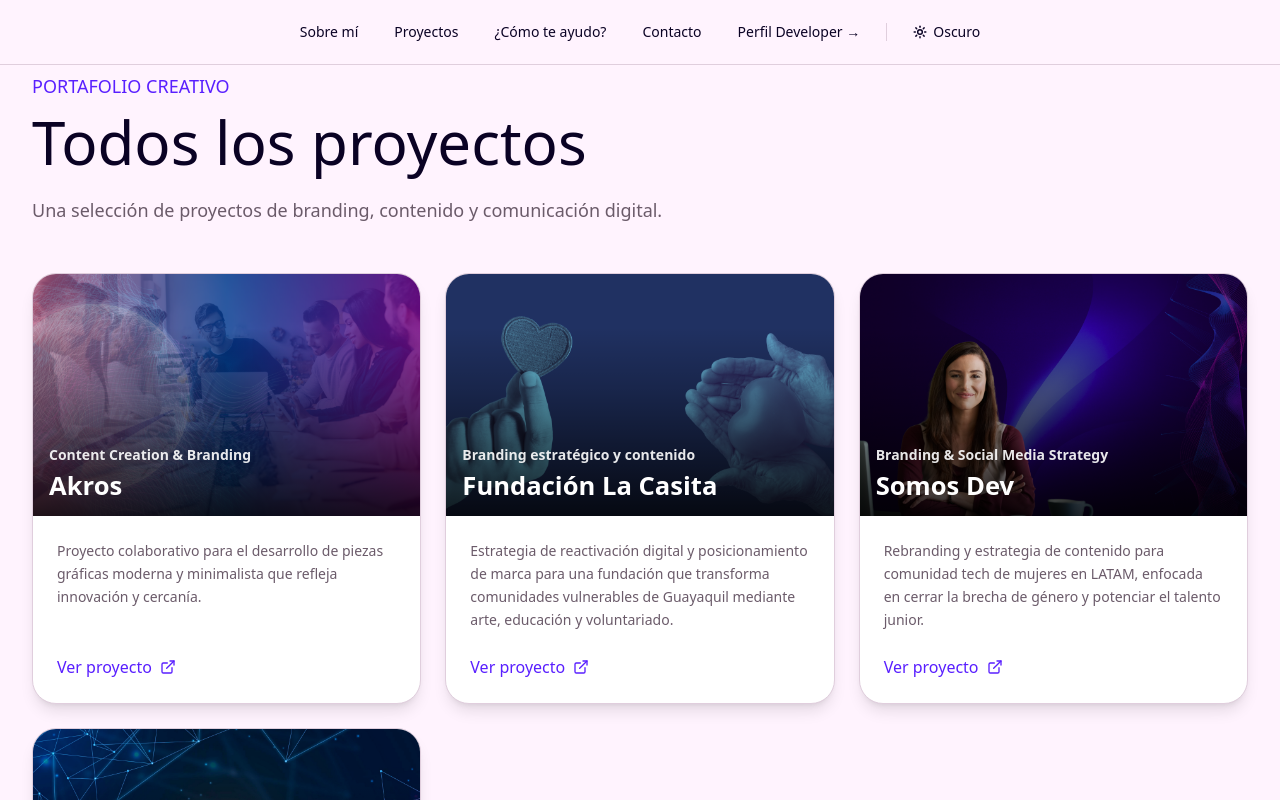
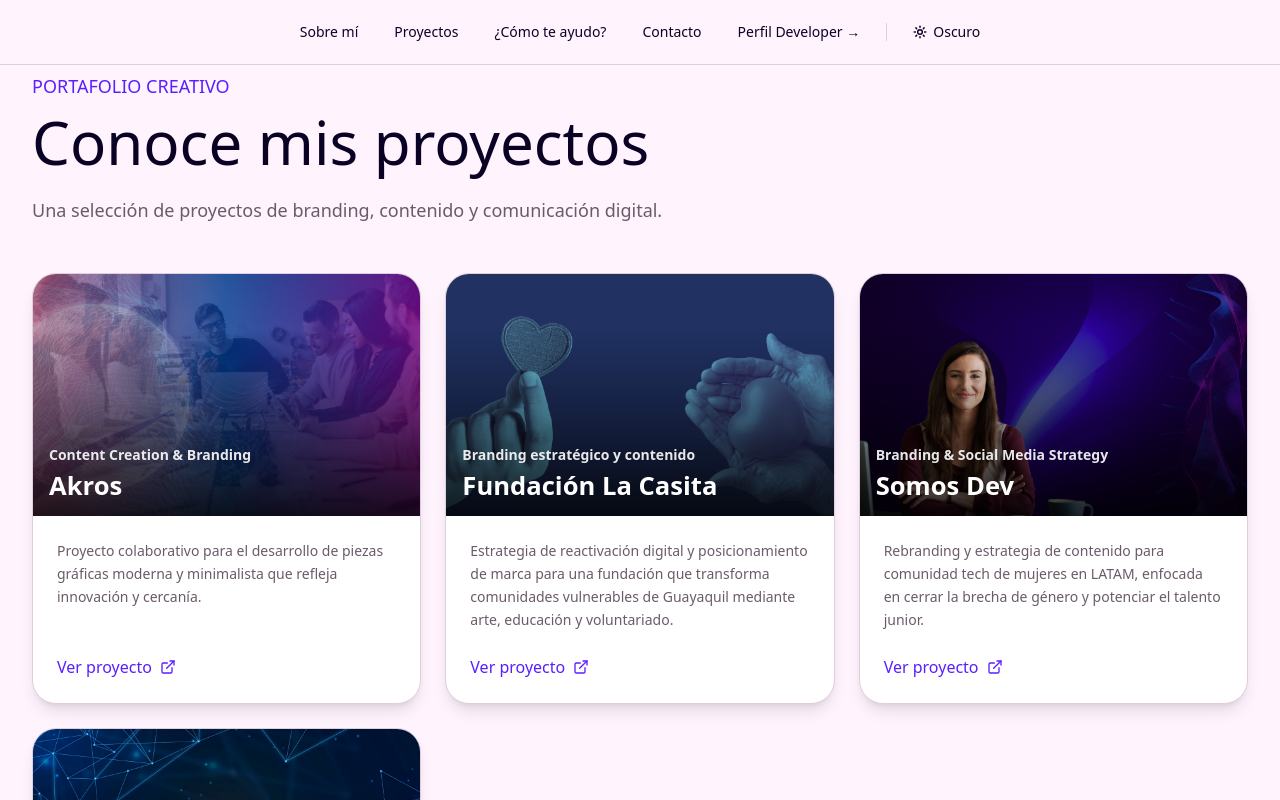
Before and after one commit to dinessa-ga/diana-vanessa-1, a React (Vite) app: page /projects in a window 1280 px wide. Shown: the top 800 px of the page. Built offline with nearby package versions, Linux system fonts and the light colour scheme.

Commit message:
fix: update header title in Projects component for consistency

```diff
--- a/src/components/sections/creative/Projects.tsx
+++ b/src/components/sections/creative/Projects.tsx
@@ -21,7 +21,7 @@ export default function Projects() {
             <p className="mb-3 text-lg font-bold uppercase tracking-[0.2em] text-primary">
               Portafolio creativo
             </p>
-            <h1 className="mb-5 text-4xl text-foreground md:text-6xl">Todos los proyectos</h1>
+            <h1 className="mb-5 text-4xl text-foreground md:text-6xl">Conoce mis proyectos</h1>
             <p className="text-lg pt-6 leading-relaxed text-muted-foreground">
               Una selección de proyectos de branding, contenido y comunicación digital.
             </p>
```
